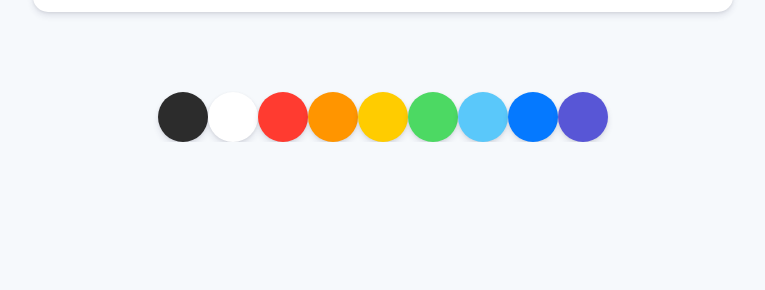
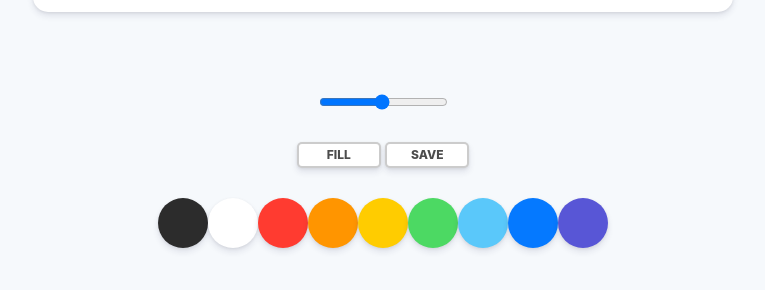
Before and after one commit to woomj/PaintJS, a plain HTML site: page index.html in a window 1280 px wide. Shown: the part 738-1028 px from the top of the page, without its empty margins (257-1022 px from the left). Before the commit the page ends 880 px from the top, so only its background shows below. Drawn offline with Linux system fonts and the light colour scheme.

Commit message:
canvas event

```diff
--- a/index.html
+++ b/index.html
@@ -10,6 +10,13 @@
     <body>
         <canvas id="jsCanvas" class="canvas"></canvas>
         <div class="controls">
+            <div class="controls__range">
+                <input type="range" id="jsRange" min="0.1" max="5.0" value="2.5" step="0.1" />
+            </div>
+            <div class="controls__btns">
+                <button id="jsMode">Fill</button>
+                <button id="jsSave">Save</button>
+            </div>
             <div class="controls__colors" id="jsColors">
                 <div class="controls__color" style="background-color: #2c2c2c;"></div>
                 <div class="controls__color" style="background-color: white;"></div>
--- a/styles.css
+++ b/styles.css
@@ -6,7 +6,7 @@ body {
     display: flex;
     flex-direction: column;
     align-items: center;
-    padding-top: 50px;
+    padding: 50px 0px;
 }
 
 .canvas {
@@ -19,7 +19,35 @@ body {
 
 .controls {
     margin-top: 80px;
+    display: flex;
+    flex-direction: column;
+    align-items: center;
 }
+
+.controls .controls__btns {
+    margin-bottom: 30px;
+}
+
+.controls__btns button {
+    all: unset;
+    cursor: pointer;
+    background-color: white;
+    padding: 5px 0px;
+    width: 80px;
+    text-align: center;
+    border-radius: 5px;
+    box-shadow: 0 4px 6px rgba(50, 50, 93, 0.11), 0 1px 3px rgba(0, 0, 0, 0.08);
+    border: 2px solid rgba(0, 0, 0, 0.2);
+    color: rgba(0, 0, 0, 0.7);
+    text-transform: uppercase;
+    font-weight: 800;
+    font-size: 12px;
+}
+
+.controls__btns button:active {
+    transform: scale(0.98);
+}
+
 .controls .controls__colors {
     display: flex;
 }
@@ -31,3 +59,7 @@ body {
     cursor: pointer;
     box-shadow: 0 4px 6px rgba(50, 50, 93, 0.11), 0 1px 3px rgba(0, 0, 0, 0.08);
 }
+
+.controls .controls__range {
+    margin-bottom: 30px;
+}
```
Also changed, not shown: 1 other file.
